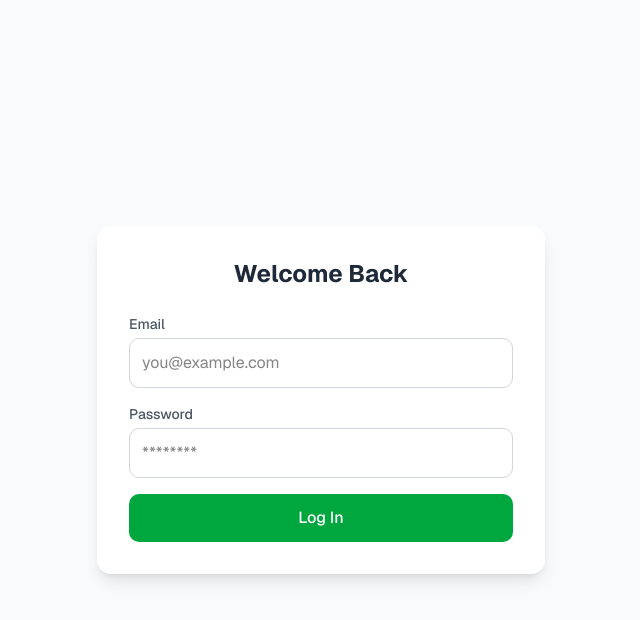
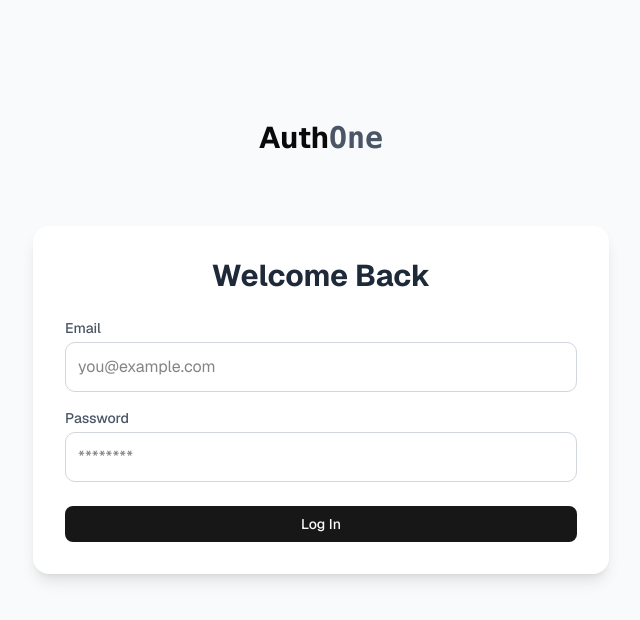
Before and after one commit to MdAkramHossenSujan/next-auth, a Next.js app: page /login in a window 1280 px wide. Shown: the top 620 px of the page, without its empty margins (319-959 px from the left). Built offline with nearby package versions, Linux system fonts and the light colour scheme.

Commit message:
signin and google signup completed

```diff
--- a/src/app/(auth)/login/page.jsx
+++ b/src/app/(auth)/login/page.jsx
@@ -2,39 +2,49 @@
 
 import { signIn } from "next-auth/react";
 import { useState } from "react";
+import { Button } from "@/components/ui/button"; // ShadCN Button
+import Logo from "@/components/shared/Logo";
 
 export default function Login() {
-  const [message, setMessage] = useState("");
   const [error, setError] = useState("");
+  const [loading, setLoading] = useState(false);
 
   const handleSubmit = async (e) => {
     e.preventDefault();
     setError("");
-    setMessage("");
+    setLoading(true);
 
     const formData = new FormData(e.currentTarget);
     const data = Object.fromEntries(formData.entries());
-    console.log(data)
+
     const res = await signIn("credentials", {
-      redirect: false,        // Important: don't redirect automatically
+      redirect: false,
       email: data.email,
       password: data.password,
     });
+
     if (res?.error) {
-      setError("❌ Invalid email or password!");
-    } else {
-      alert("✅ Logged in successfully!");
+      setError("Invalid email or password!");
     }
+    setLoading(false);
   };
 
   return (
-    <div className="min-h-screen flex items-center justify-center bg-gray-50">
-      <div className="w-full max-w-md bg-white rounded-xl shadow-lg p-8">
-        <h2 className="text-2xl font-bold text-gray-800 text-center mb-6">
+    <div className="min-h-screen flex items-center justify-center bg-gray-50 px-4">
+      <div className="w-full max-w-xl flex flex-col items-center">
+        {/* Logo at top center */}
+        <div className="mb-8 fixed top-30 flex justify-center">
+          <Logo />
+        </div>
+
+        {/* Form container */}
+        <div className="w-full bg-white rounded-2xl shadow-lg p-8 flex flex-col">
+          <h2 className="text-2xl md:text-3xl font-bold text-gray-800 text-center mb-6">
             Welcome Back
           </h2>
 
           <form onSubmit={handleSubmit} className="flex flex-col gap-4">
+            {/* Email */}
             <div>
               <label className="block text-sm font-medium text-gray-600 mb-1">
                 Email
@@ -48,6 +58,7 @@ export default function Login() {
               />
             </div>
 
+            {/* Password */}
             <div>
               <label className="block text-sm font-medium text-gray-600 mb-1">
                 Password
@@ -61,24 +72,19 @@ export default function Login() {
               />
             </div>
 
-          <button
-            type="submit"
-            className="w-full bg-green-600 text-white py-3 rounded-lg font-medium hover:bg-green-700 transition-colors"
-          >
-            Log In
-          </button>
+            {/* Submit Button */}
+            <Button type="submit" className="w-full mt-2" disabled={loading}>
+              {loading ? "Logging In..." : "Log In"}
+            </Button>
           </form>
 
+          {/* Error Message */}
           {error && (
             <p className="mt-4 text-sm text-red-600 font-medium text-center">
               {error}
             </p>
           )}
-        {message && (
-          <p className="mt-4 text-sm text-green-600 font-medium text-center">
-            {message}
-          </p>
-        )}
+        </div>
       </div>
     </div>
   );
--- a/src/app/(auth)/signup/page.jsx
+++ b/src/app/(auth)/signup/page.jsx
@@ -6,8 +6,9 @@ import { useForm } from "react-hook-form";
 import { AiOutlineEye, AiOutlineEyeInvisible } from "react-icons/ai";
 import { toast } from "react-hot-toast";
 import submitUsers from "@/lib/userSubmit";
-import Link from "next/link";
 import { Button } from "@/components/ui/button";
+import GoogleLoginBtn from "@/components/shared/googleLogin";
+import Logo from "@/components/shared/Logo";
 
 export default function Signup() {
     const [showPassword, setShowPassword] = useState(false);
@@ -58,13 +59,9 @@ export default function Signup() {
 
             {/* Right side: Form + Logo */}
             <div className="flex flex-1 flex-col items-center justify-center p-8">
-                {/* Logo */}
-                <Link href={'/'}>
-                    <div className="fixed top-20">
-                        <h1 className="text-3xl font-bold">Auth<span className="font-mono text-gray-600">One</span></h1>
-                    </div>
-                </Link>
-
+               <div className="fixed top-20">
+                 <Logo/>
+               </div>
                 {/* Form */}
                 <div className="w-full max-w-lg bg-white rounded-xl shadow-lg p-8">
                     <h2 className="text-2xl font-bold text-gray-800 mb-6">
@@ -159,6 +156,14 @@ export default function Signup() {
                             {loading ? 'Creating your account' : 'Register'}
                         </Button>
                     </form>
+                    <div className="flex items-center gap-2 my-2">
+                            <div className="flex-grow border-t"></div>
+                            <span className="text-gray-500">OR</span>
+                            <div className="flex-grow border-t"></div>
+                        </div>
+
+                        {/* Google Login */}
+                        <GoogleLoginBtn />
                 </div>
             </div>
         </div>
--- a/src/app/api/auth/[...nextauth]/route.js
+++ b/src/app/api/auth/[...nextauth]/route.js
@@ -1,5 +1,7 @@
+import { mongodbConnect } from "@/lib/mongodb";
 import NextAuth from "next-auth"
 import CredentialsProvider from "next-auth/providers/credentials";
+import GoogleProvider from "next-auth/providers/google";
 const handler = NextAuth({
     providers: [
         CredentialsProvider({
@@ -14,17 +16,43 @@ const handler = NextAuth({
             async authorize(credentials) {
                 // credentials = { email: "xxx", password: "yyy" }
                 //Here the database logic will go in
-
+                const collection = await mongodbConnect('users')
+                const user = await collection.findOne({ email: credentials.email });
+                console.log(user)
                 //As Example we take A user.
-                const user = { id: "1", name: "J Smith", email: "jsmith@example.com" }
+                // const user = { id: "1", name: "J Smith", email: "jsmith@example.com" }
                 if (!user) return null;
-                console.log(credentials)
                 if (user.password !== credentials.password) return null; // simple plain-text check
                 return user; // NextAuth will create a session for this user
             }
-        })
+        }),
+        GoogleProvider({
+            clientId: process.env.GOOGLE_CLIENT_ID,
+            clientSecret: process.env.GOOGLE_CLIENT_SECRET,
+        }),
 
-    ]
+    ],
+    callbacks: {
+        async jwt({ token, user, account, profile }) {
+    // First time login with a provider
+    if (account && profile) {
+      token.id = profile.id || user?.id;
+      token.name = profile.name || user?.name;
+      token.email = profile.email || user?.email;
+    }
+    return token;
+  },
+        //This session callback is needed to user stay in the website.
+        async session({ session, token }) {
+            if (token) {
+                session.user.id = token.id;
+                session.user.name = token.name;
+                session.user.email = token.email;
+            }
+            return session;
+        }
+    }
+
 })
 
 export { handler as GET, handler as POST }
--- a/src/app/page.js
+++ b/src/app/page.js
@@ -1,13 +1,53 @@
-import Image from "next/image";
+'use client';
+import { Button } from "@/components/ui/button";
+import { signOut, useSession } from "next-auth/react";
 import Link from "next/link";
+import { useState } from "react";
 
 export default function Home() {
+  const { data: session, status } = useSession();
+   const [loading, setLoading] = useState(false);
+  const handleLogout = async () => {
+    setLoading(true);
+    await signOut({ callbackUrl: "/login" }); // redirect after sign out
+    setLoading(false);
+  };
   return (
-    <div className="flex flex-col justify-center items-center min-h-screen">
-      <h1 className="text-3xl font-bold">Register Your Account or Log in to your account.</h1>
-      <Link className="text-blue-600" href={'/login'}>Log in</Link>
-      <p>Or</p>
-      <Link className="text-blue-600"  href={'/signup'}>Sign Up</Link>
+    <div className="min-h-screen flex items-center justify-center bg-gray-50 px-4">
+      <div className="w-full max-w-lg rounded-2xl flex flex-col items-center">
+        <h1 className="text-2xl md:text-3xl font-bold text-gray-800 text-center mb-6">
+          {session?.user ? `Welcome back, ${session.user.name}!` : "Welcome to AuthOne"}
+        </h1>
+
+        {session?.user ? (
+          <div className="flex flex-col items-center gap-4">
+            <p className="text-gray-700 text-center">
+              You are logged in as <span className="font-semibold">{session.user.email}</span>
+            </p>
+            <Button onClick={handleLogout} disabled={loading}>
+              {loading ? "Signing out..." : "Sign Out"}
+            </Button>
+          </div>
+        ) : (
+          <div className="flex justify-center items-center gap-2 w-full">
+            <Link
+              href="/login"
+            >
+              <Button>
+                Log In
+              </Button>
+            </Link>
+            <p className="text-gray-500">or</p>
+            <Link
+              href="/signup"
+            >
+              <Button variant={'outline'}>
+                Sign Up
+              </Button>
+            </Link>
+          </div>
+        )}
+      </div>
     </div>
   );
 }
--- /dev/null
+++ b/src/components/shared/Logo.js
@@ -0,0 +1,15 @@
+'use client'
+
+import Link from "next/link";
+
+export default function Logo({ className }) {
+  return (
+    <Link href="/">
+      <div className={`cursor-pointer ${className || ""}`}>
+        <h1 className="text-3xl font-bold">
+          Auth<span className="font-mono text-gray-600">One</span>
+        </h1>
+      </div>
+    </Link>
+  );
+}
--- /dev/null
+++ b/src/components/shared/googleLogin.js
@@ -0,0 +1,16 @@
+"use client";
+
+import { signIn } from "next-auth/react";
+import { FcGoogle } from "react-icons/fc";
+
+export default function GoogleLoginBtn() {
+  return (
+    <button
+      onClick={() => signIn("google", { callbackUrl: "/" })}
+      className="flex items-center w-full cursor-pointer justify-center gap-2 border rounded-lg px-4 py-2 hover:bg-gray-100"
+    >
+      <FcGoogle size={22} />
+      Continue with Google
+    </button>
+  );
+}
```
Lines whose indentation alone changed are shown as unchanged.
